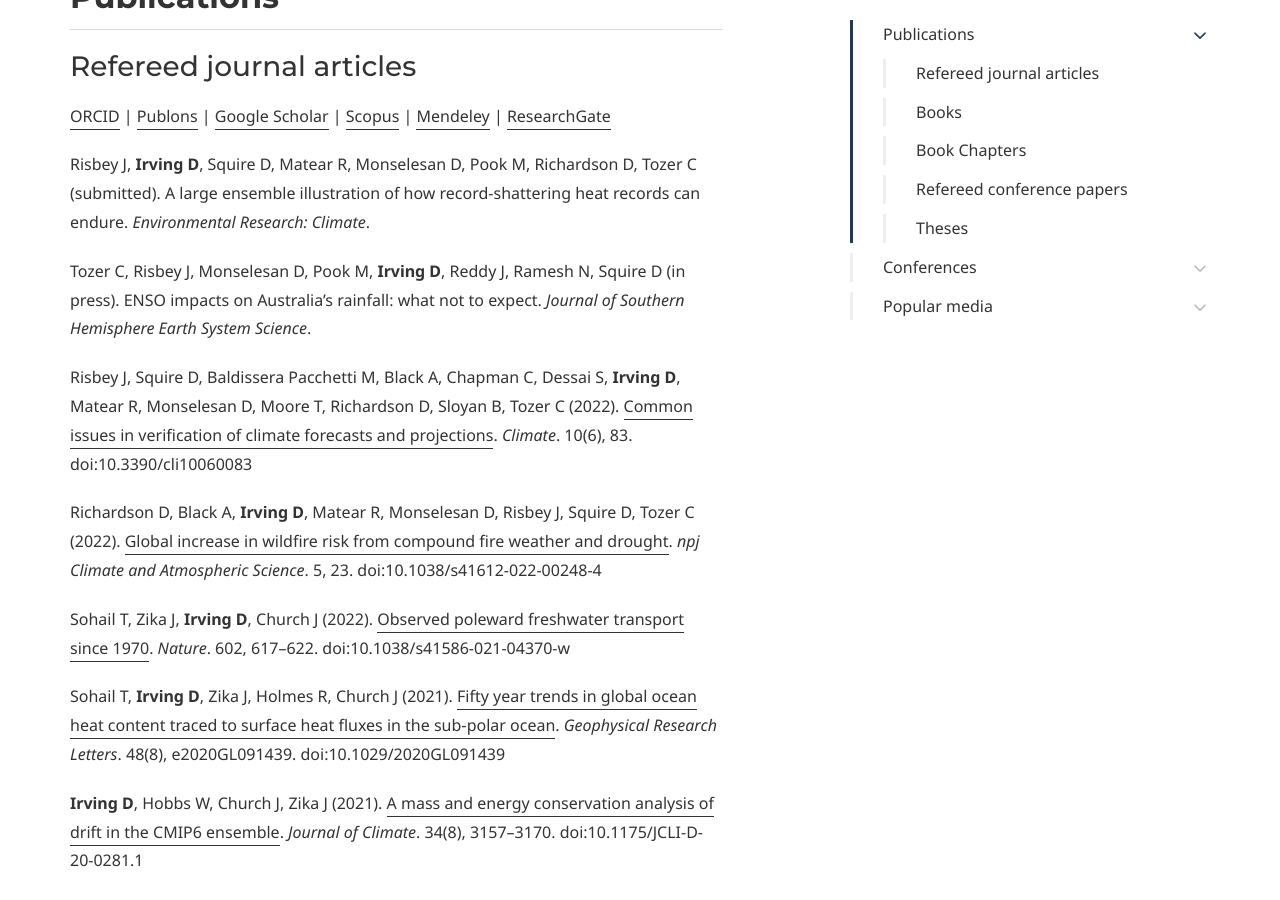
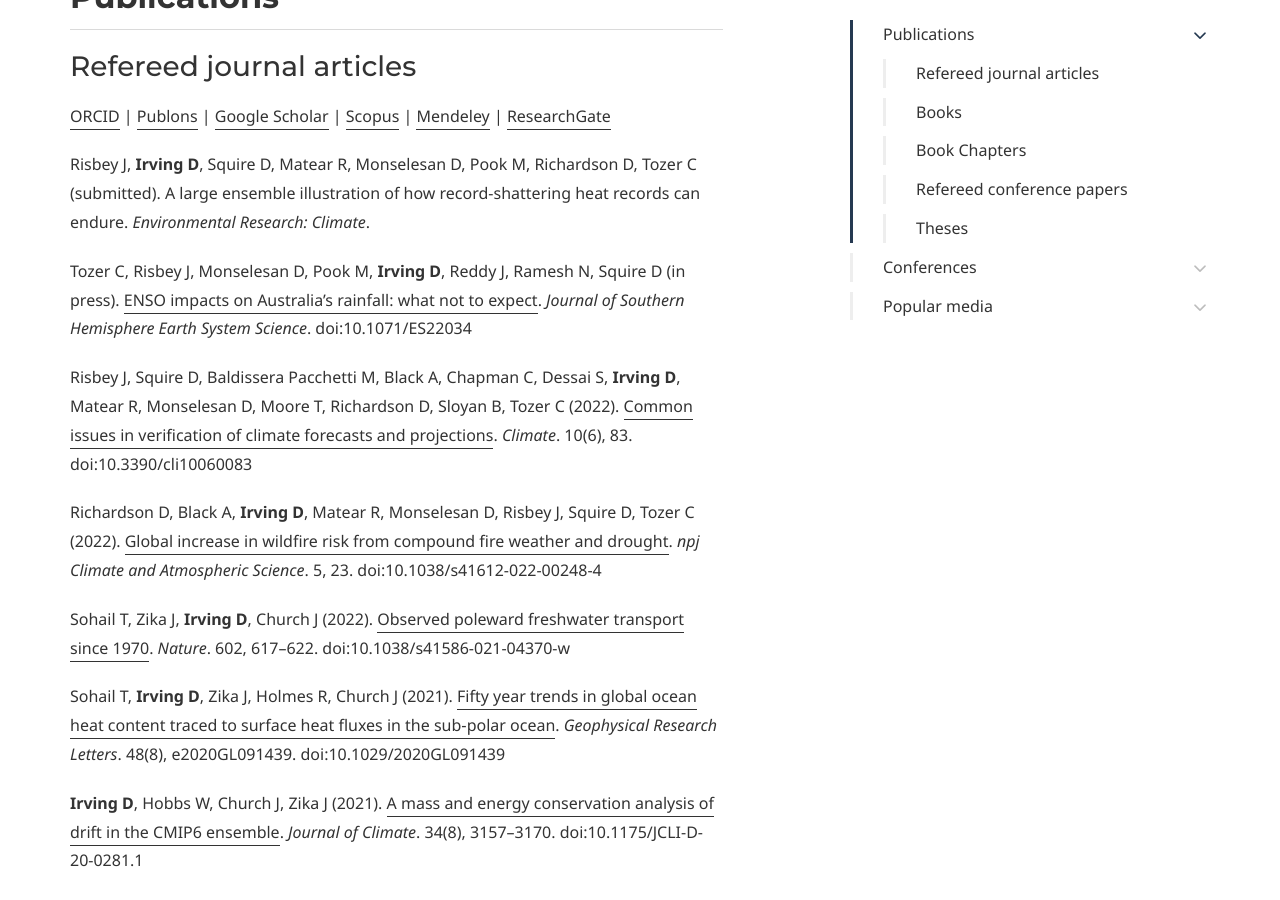
Before and after one commit to DamienIrving/damienirving.github.io, a Jekyll site: the page built from publications.md, in a window 1280 px wide and 900 px high, scrolled down 721 px. Built offline with Jekyll 4.4.1, drawn with Linux system fonts in a browser that asks for light colours; some web fonts are replaced.

Commit message:
Update publications.md

```diff
--- a/publications.md
+++ b/publications.md
@@ -30,7 +30,7 @@ page_nav:
 
 Risbey J, **Irving D**, Squire D, Matear R, Monselesan D, Pook M, Richardson D, Tozer C (submitted). A large ensemble illustration of how record-shattering heat records can endure. *Environmental Research: Climate*.
 
-Tozer C, Risbey J, Monselesan D, Pook M, **Irving D**, Reddy J, Ramesh N, Squire D (in press). ENSO impacts on Australia’s rainfall: what not to expect. *Journal of Southern Hemisphere Earth System Science*.
+Tozer C, Risbey J, Monselesan D, Pook M, **Irving D**, Reddy J, Ramesh N, Squire D (in press). [ENSO impacts on Australia’s rainfall: what not to expect](https://doi.org/10.1071/ES22034). *Journal of Southern Hemisphere Earth System Science*. doi:10.1071/ES22034
 
 Risbey J, Squire D, Baldissera Pacchetti M, Black A, Chapman C, Dessai S, **Irving D**, Matear R, Monselesan D, Moore T, Richardson D, Sloyan B, Tozer C (2022). [Common issues in verification of climate forecasts and projections](https://doi.org/10.3390/cli10060083). *Climate*. 10(6), 83. doi:10.3390/cli10060083
 
```
